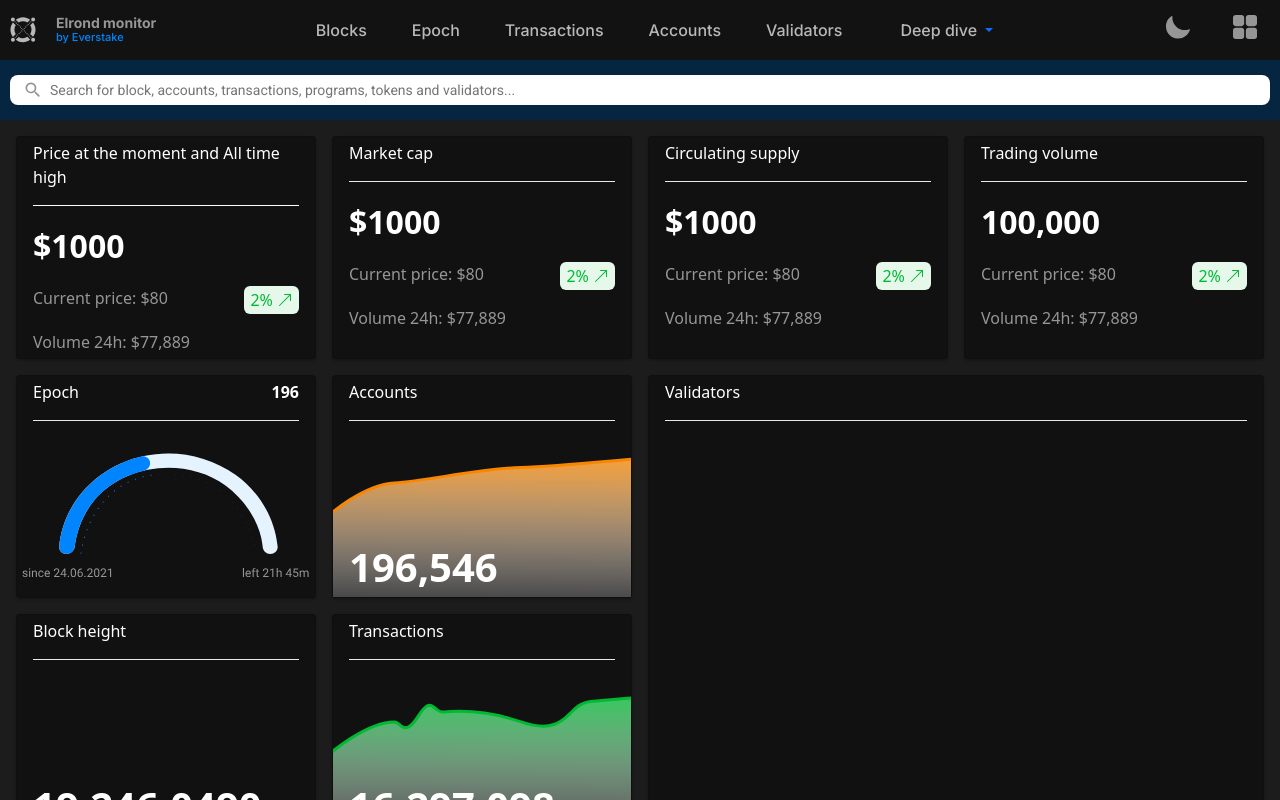
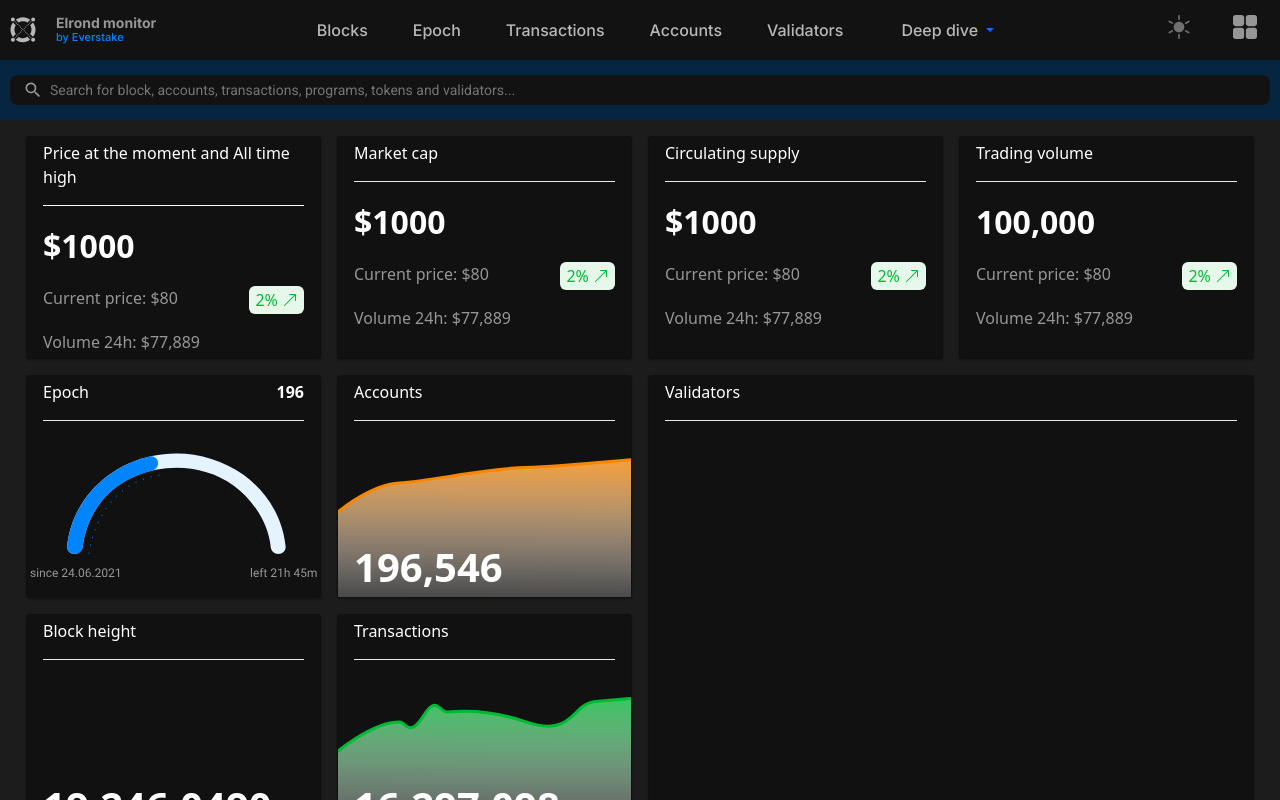
Before and after one commit to everstake/elrond-monitor-frontend, a Vue app: page / in a window 1280 px wide. Both pictures are taken after a click on the button 1178 px from the left and 30 px from the top of the page. Shown: the top 800 px of the page. Built offline with nearby package versions, Linux system fonts and the light colour scheme.

Commit message:
refactor: night-mode & home wrapper

```diff
--- a/src/components/footer/AppFooter.vue
+++ b/src/components/footer/AppFooter.vue
@@ -73,7 +73,6 @@ export default {
   align-items: center;
   gap: 30px;
   padding: 26px 0px;
-  border-top: 0.5px solid #e8e8e8;
 
   &__copyright {
     @include font($roboto-font, 14px, $font-black, 500);
--- a/src/components/header/AppHeader.vue
+++ b/src/components/header/AppHeader.vue
@@ -7,7 +7,7 @@
     }"
   >
     <div class="header__wrapper wrapper">
-      <div class="header__logo logo">
+      <router-link to="/" class="header__logo logo">
         <img
           v-if="!darkModeOn"
           src="~@/assets/img/elrondLogo.svg"
@@ -26,7 +26,7 @@
             <span class="logo__subtitle"> by Everstake </span>
           </p>
         </div>
-      </div>
+      </router-link>
 
       <nav class="header__navbar navbar">
         <ul class="navbar__list">
@@ -116,7 +116,16 @@
 
       <div class="header__options">
         <button @click="this.changeMode" class="header__option-btn">
-          <img src="~@/assets/img/optionsIcon/moon.svg" alt="night mode" />
+          <img
+            v-if="!darkModeOn"
+            src="~@/assets/img/optionsIcon/moon.svg"
+            alt="night mode"
+          />
+          <img
+            v-else
+            src="~@/assets/img/optionsIcon/sun.svg"
+            alt="night mode"
+          />
         </button>
         <b-dropdown variant="link" right no-caret>
           <template #button-content>
--- a/src/components/header/SearchBar.vue
+++ b/src/components/header/SearchBar.vue
@@ -16,7 +16,10 @@
       </button>
       <input
         type="text"
-        class="search-bar__input"
+        :class="{
+          'search-bar__input': true,
+          'black-background': darkModeOn,
+        }"
         placeholder="Search for block, accounts, transactions, programs, tokens and validators..."
       >
     </div>
--- a/src/views/Home.vue
+++ b/src/views/Home.vue
@@ -1,15 +1,16 @@
 <template>
   <div class="home" :class="{ 'home--dark-mode': darkModeOn }">
+    <div class="wrapper">
       <div class="p-3">
         <b-row class="mb-3 g-3">
           <b-col cols="12" xs="12" sm="6" md="6" lg="3">
             <b-card
-            :class="{
-              'card--dark-mode': darkModeOn,
-            }"
+              :class="{ 'card--dark-mode': darkModeOn }"
               :header-class="{ 'card-header--dark-mode': darkModeOn }"
             >
-            <template #header> Price at the moment and All time high</template>
+              <template #header>
+                Price at the moment and All time high</template
+              >
 
               <template>
                 <div class="fw-bold fs-2 mt-3 mb-3">$1000</div>
@@ -174,6 +175,7 @@
         </b-row>
       </div>
     </div>
+  </div>
 </template>
 
 <script>
@@ -196,6 +198,8 @@ export default {
 <style lang="scss">
 .home {
   text-align: center;
+  display: flex;
+  justify-content: center;
 
   &.home--dark-mode {
     background-color: #1c1c1c;
```
Also changed, not shown: src/assets/img/optionsIcon/sun.svg (added). Lines whose indentation alone changed are shown as unchanged.
